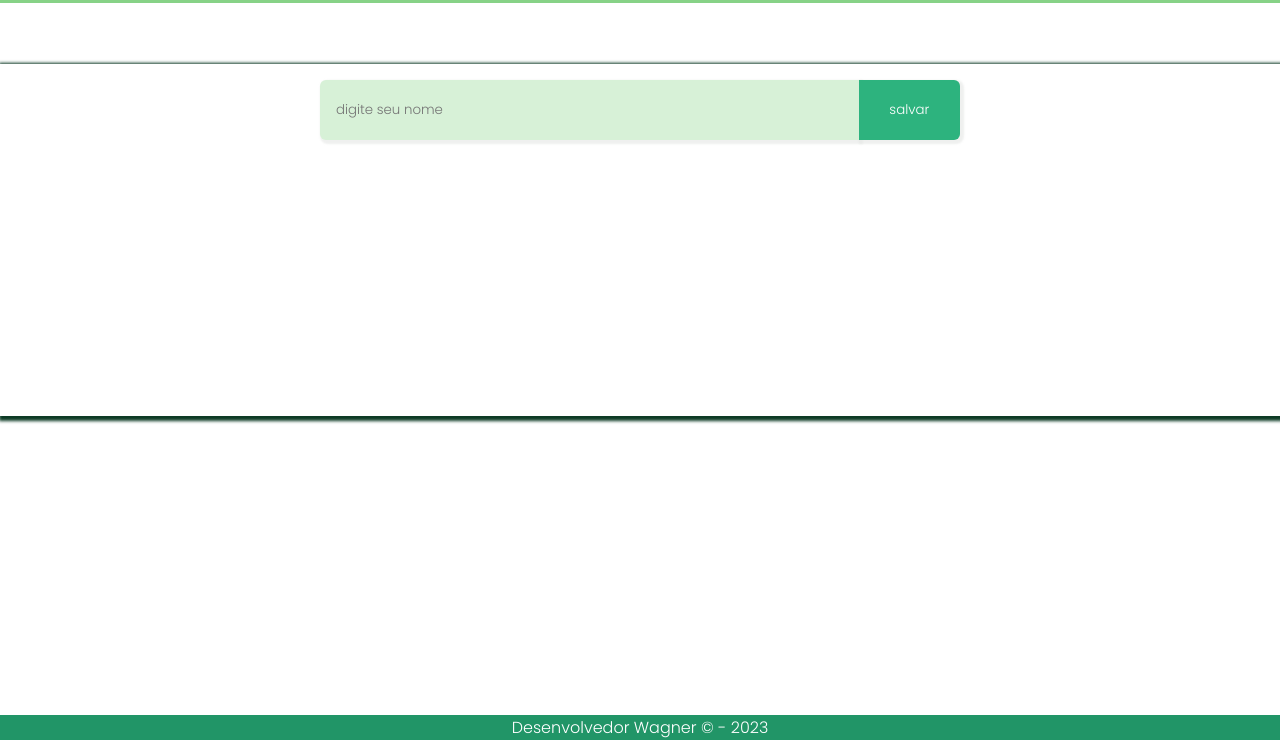
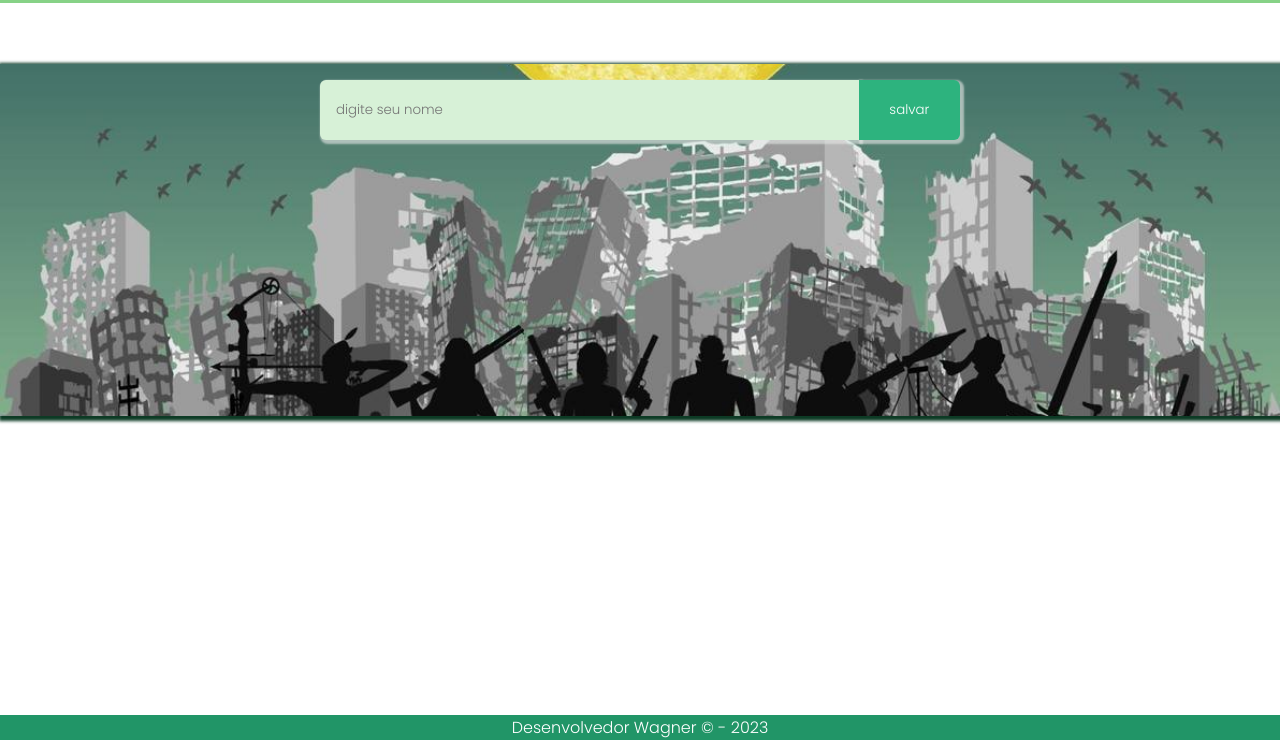
Before and after one commit to Wagnralvs/sobrevivencia_zumbi, a plain HTML site: page index.html in a window 1280 px wide. Shown: the part 60-800 px from the top of the page. Drawn offline with nearby package versions, Linux system fonts and the light colour scheme.

Commit message:
Update style.css

```diff
--- a/style.css
+++ b/style.css
@@ -57,7 +57,7 @@ header .btn_historic:hover{
     justify-content: center;
     width: 100%;
     height: 22rem;
-    background-image: url(image/login.jpg);
+    background-image: url(image/login.jpeg);
     background-position:center;
     background-repeat:no-repeat ;
     background-size: cover;
```
